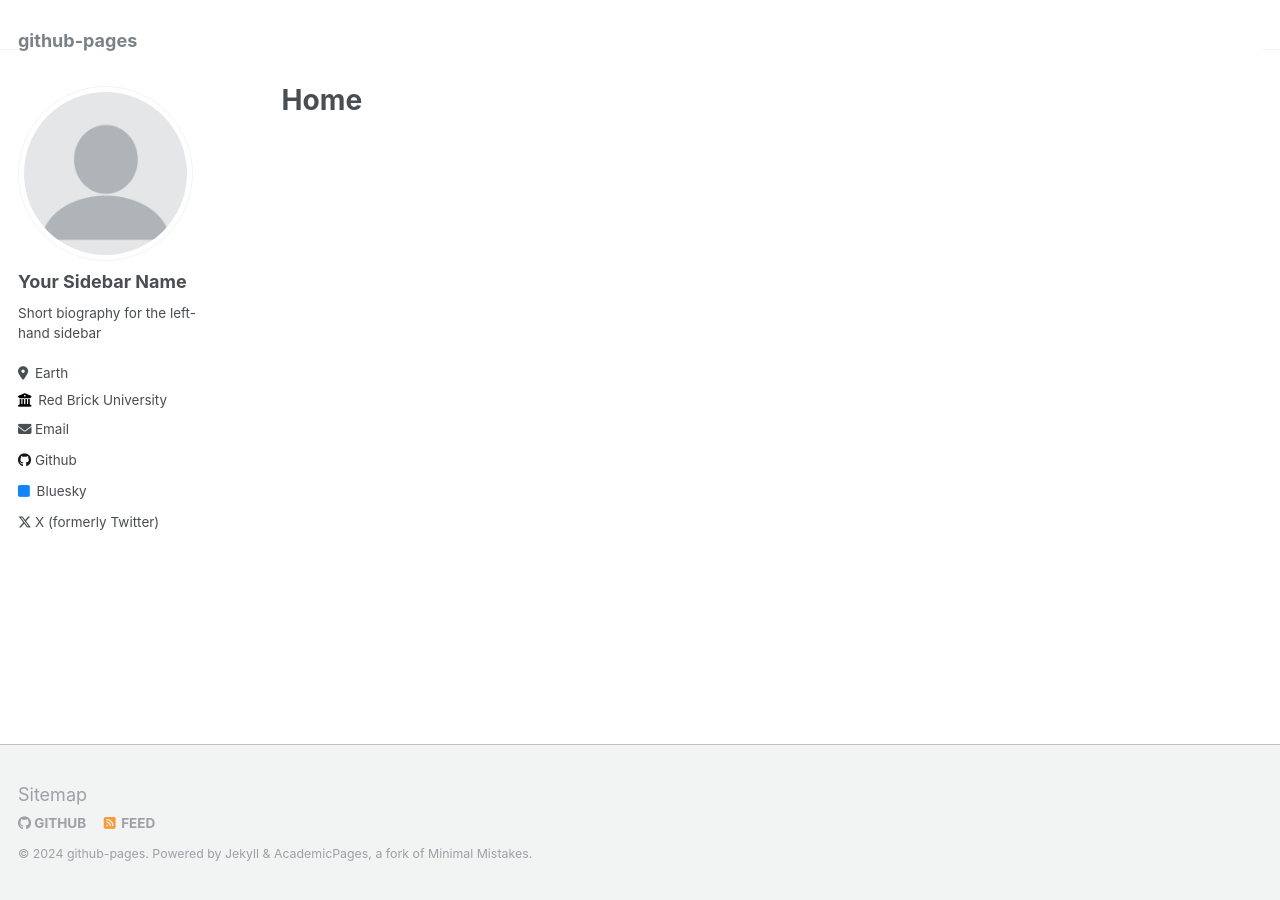
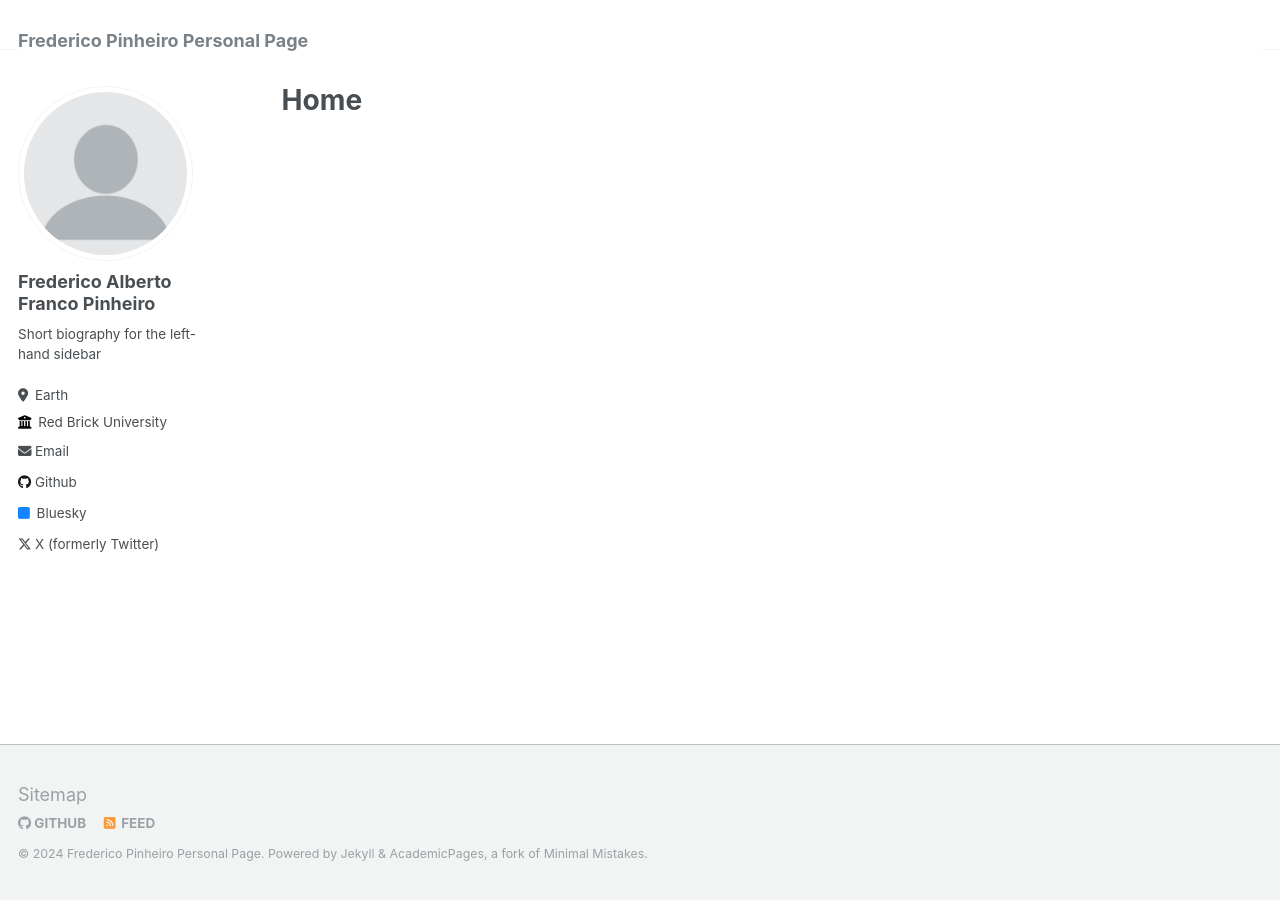
Before and after one commit to fafpinheiro/github-pages, a Jekyll site: the page built from index.md, in a window 1280 px wide. Built offline with Jekyll 4.4.1, drawn with Linux system fonts in a browser that asks for light colours.

Commit message:
Update names

```diff
--- a/_config.yml
+++ b/_config.yml
@@ -1,6 +1,6 @@
 locale: "en-US"
-tittle: Frederico Pinheiro personal Page
-author: fafpinheiro
+title: Frederico Pinheiro Personal Page
+#author: fafpinheiro
 email: fafpinheiro@campus.fct.unl.pt
 description: Bacon
 
@@ -17,7 +17,7 @@ description: Bacon
 author:
   # Biographic information
   avatar           : "profile.png"
-  name             : "Your Sidebar Name"
+  name             : "Frederico Alberto Franco Pinheiro"
   pronouns         : # example: "she/her"
   bio              : "Short biography for the left-hand sidebar"
   location         : "Earth"
```
